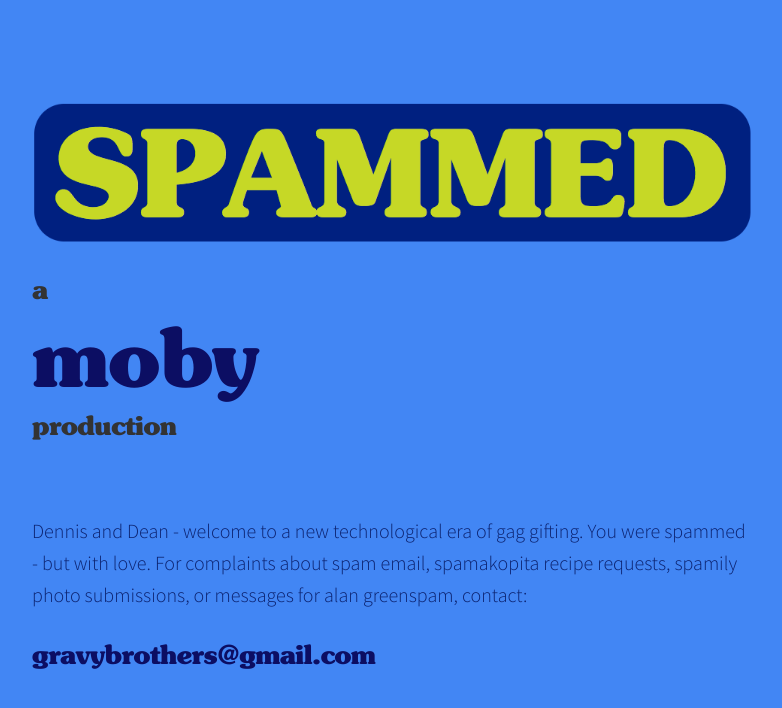
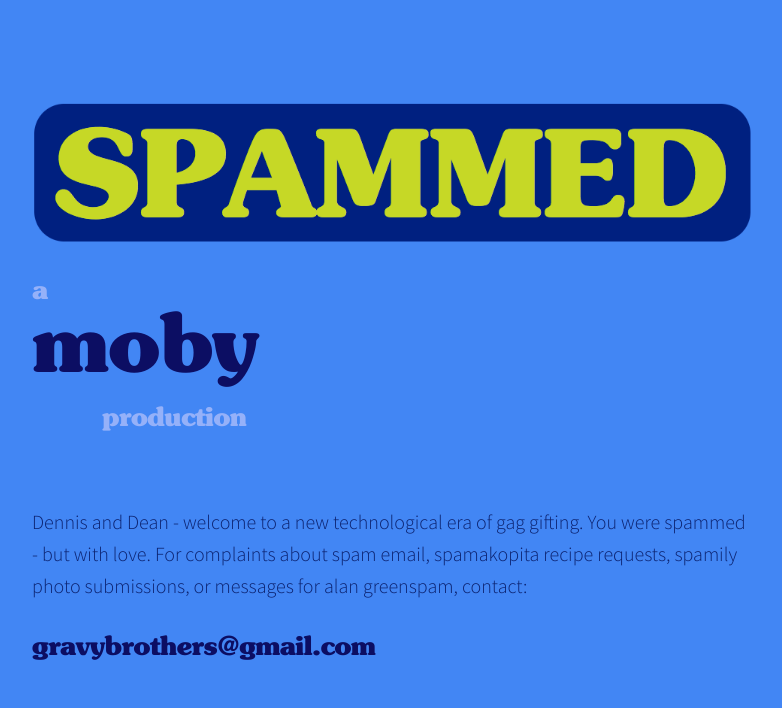
Before and after one commit to gravybrothers/gravybrothers.github.io, a Jekyll site: the page built from spamdemonium.html, in a window 1280 px wide. Shown: the top 708 px of the page, without its empty margins (248-1030 px from the left). Built offline with Jekyll 4.4.1, drawn with Linux system fonts in a browser that asks for light colours; nearby versions of some CDN libraries; Markdown is read by kramdown in place of the engine named in the settings.

Commit message:
indent, faster gif

```diff
--- a/spamdemonium.html
+++ b/spamdemonium.html
@@ -4,7 +4,7 @@ layout: default
 
 <p> <a href="{{ site.baseurl }}/index.html"><img src={{ site.baseurl }}/assets/img/spammed.png alt = "Gravy Bros get spammed - with love."></a></p>
 
-<h3>a</h3> <h1><a href="http://aaronmoe.com/?page_id=6">mo</a><a href="http://tobiaslunt.com">by</a></h1> <h3> production</h3>
+<h3>a</h3> <h1><a href="http://aaronmoe.com/?page_id=6">mo</a><a href="http://tobiaslunt.com">by</a></h1> <h3 class="tab">production</h3>
 
 <br>
 <br>
--- a/style.scss
+++ b/style.scss
@@ -194,8 +194,8 @@ h1 {
   font-family: "Custom", "CaviarDreams", Helvetica, Arial, sans-serif;
   //font-family: "Amatic SC", Helvetica, Arial, sans-serif;
   //font-family: "Quicksand", Helvetica, Arial, sans-serif;
-  margin-top: 0;
-  margin-bottom: .5rem;
+  margin-top: -.75rem;
+  margin-bottom: .8rem;
   font-weight: 300;
   line-height: 1.1;
   color: #0c0e63;
@@ -206,7 +206,11 @@ h1 {
     color: #95b1f9;
     text-decoration: none;
     border-top: none;
+  }
 }
+
+.tab {
+  margin-left: 70px;
 }
 
 h2 {
@@ -227,7 +231,7 @@ h3, h4, h5, h6 {
   margin-bottom: .5rem;
   font-weight: 300;
   line-height: 1.1;
-  color: #333;
+  color: #95b1f9;
   letter-spacing: -.025rem;
 }
 
```
Also changed, not shown: 2 other files.
